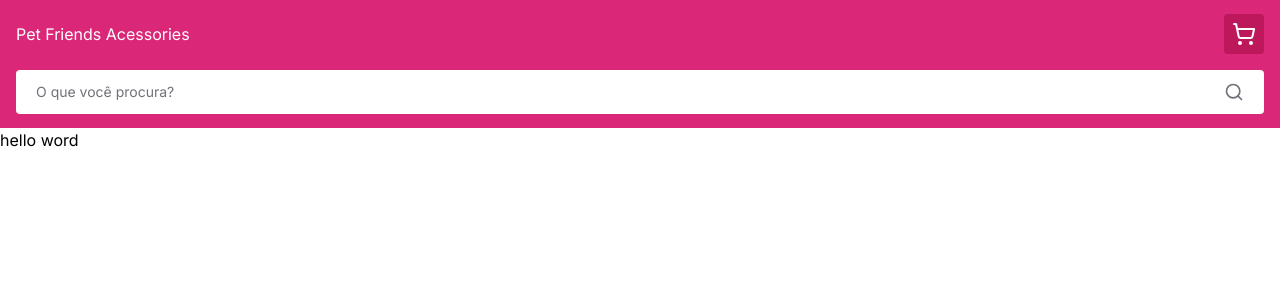
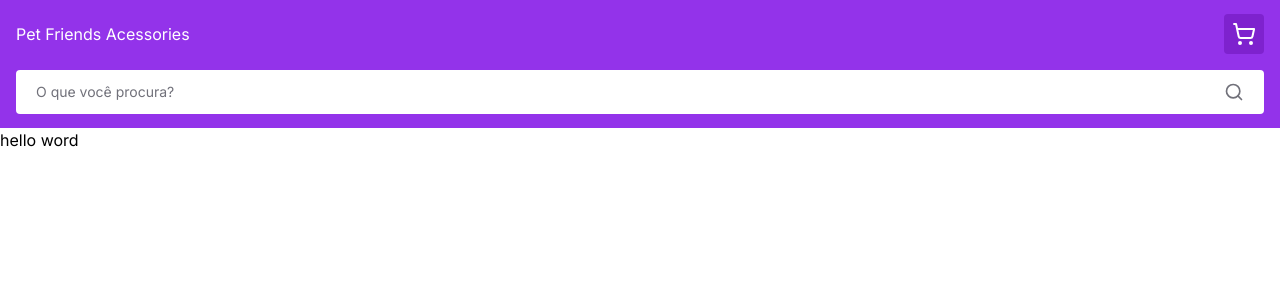
Before and after one commit to felipems1/teste-tecnico-03, a Next.js app: page / in a window 1280 px wide. Shown: the top 300 px of the page. Built offline with nearby package versions, Linux system fonts and the light colour scheme.

Commit message:
feat: update background color

```diff
--- a/src/components/header.tsx
+++ b/src/components/header.tsx
@@ -2,10 +2,10 @@ import { Search, ShoppingCart } from 'lucide-react'
 
 export function Header() {
   return (
-    <header className="w-full h-32 bg-pink-600 text-white p-4 flex flex-col justify-center gap-4">
+    <header className="w-full h-32 bg-purple-600 text-white p-4 flex flex-col justify-center gap-4">
       <div className="flex justify-between items-center">
         <h2>Pet Friends Acessories</h2>{' '}
-        <div className="flex p-2 justify-center items-center rounded bg-pink-700 cursor-pointer hover:bg-pink-500">
+        <div className="flex p-2 justify-center items-center rounded bg-purple-700 cursor-pointer hover:bg-purple-500">
           <ShoppingCart />
         </div>
       </div>
```
